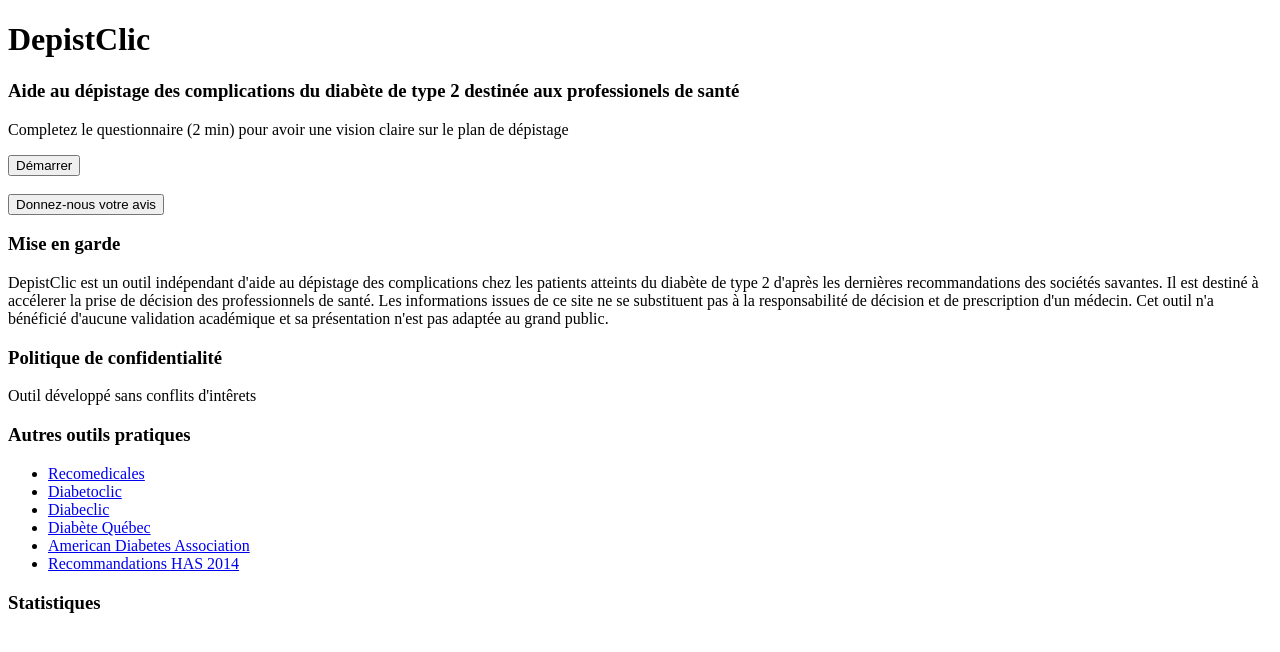
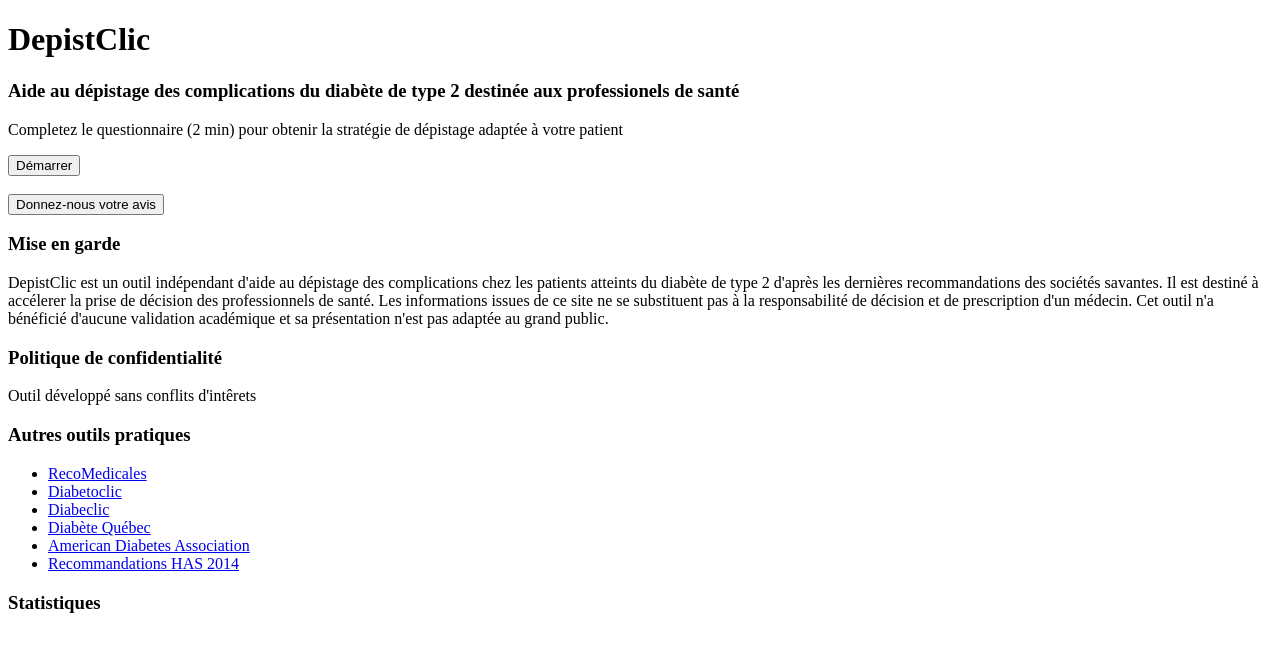
Before and after one commit to v-dav/DepistClic, a Django app: page / in a window 1280 px wide. Shown: the part 106-758 px from the top of the page. Run offline with Django 4.2, Linux system fonts and the light colour scheme.

Commit message:
fix text description typos

```diff
--- a/DepistClic/mainapp/templates/mainapp/home.html
+++ b/DepistClic/mainapp/templates/mainapp/home.html
@@ -14,7 +14,7 @@
 	<h1>DepistClic</h1>
 
 	<h3>Aide au dépistage des complications du diabète de type 2 destinée aux professionels de santé</h3>
-	<p>Completez le questionnaire (2 min) pour avoir une vision claire sur le plan de dépistage</p>
+	<p>Completez le questionnaire (2 min) pour obtenir la stratégie de dépistage adaptée à votre patient</p>
 	<a href="/questions/">
 		<button>Démarrer</button>
 	</a>
@@ -34,7 +34,7 @@
 
 	<h3>Autres outils pratiques</h3>
 	<ul>
-		<li><a href="https://recomedicales.fr/recommandations/diabete-type-2/">Recomedicales</a></li>
+		<li><a href="https://recomedicales.fr/recommandations/diabete-type-2/">RecoMedicales</a></li>
 		<li><a href="https://diabetoclic.fr/suivi/le-bilan-des-complications-et-leur-surveillance/">Diabetoclic</a></li>
 		<li><a href="https://www.diabeclic.com/">Diabeclic</a></li>
 		<li><a href="https://www.diabete.qc.ca/">Diabète Québec</a></li>
```
